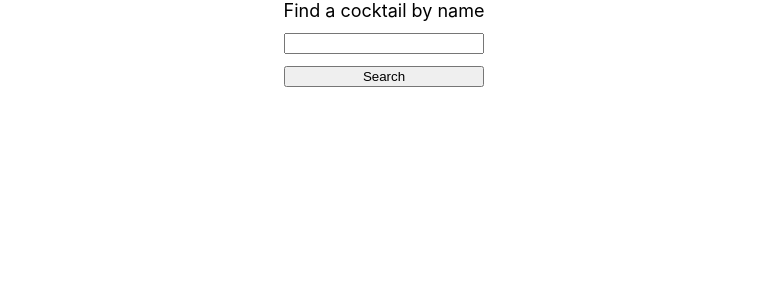
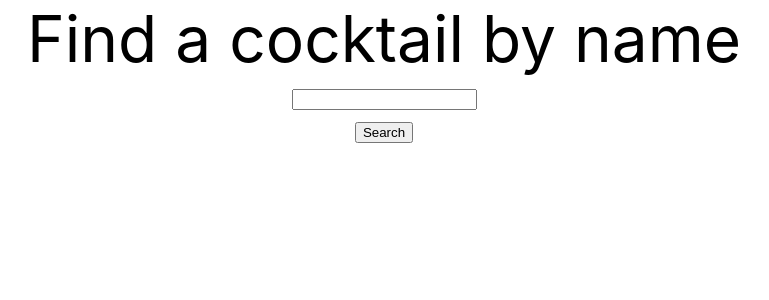
Before and after one commit to vassd/the-cocktail-db, a React (Create React App) app: page / in a window 1280 px wide. Shown: the top 300 px of the page, without its empty margins (256-1025 px from the left). Built offline with nearby package versions, Linux system fonts and the light colour scheme.

Commit message:
feat: handle img error, resposive design, csp

```diff
--- a/public/index.html
+++ b/public/index.html
@@ -8,6 +8,7 @@
             name="description"
             content="An application to see drinks and cocktails from around the world."
     />
+    <meta http-equiv="Content-Security-Policy" content="img-src https://* 'self'; script-src 'self'; object-src 'none'">
 
     <link rel="icon" href="%PUBLIC_URL%/favicon.ico"/>
     <link rel="apple-touch-icon" href="%PUBLIC_URL%/logo128.png"/>
--- a/src/components/SearchForm/SearchForm.scss
+++ b/src/components/SearchForm/SearchForm.scss
@@ -1,18 +1,23 @@
 .search-form {
-    display: flex;
-    justify-content: center;
-    align-content: center;
-    flex-direction: column;
-    flex-wrap: wrap;
+  flex-wrap: wrap;
+  justify-content: center;
 }
 
 .search-form__label {
-    display: flex;
-    flex-direction: column;
-    text-align: center;
-    font-size: 18px;
+  font-size: 5vw;
+  text-align: center;
 }
 
 .search-form__input {
-    margin: 12px 0 12px 0
+  margin: 12px 0 12px 0
 }
+
+button {
+  margin: auto;
+}
+
+.search-form, .search-form__label {
+  align-items: center;
+  display: flex;
+  flex-direction: column;
+}
--- a/src/components/SearchList/SearchList.scss
+++ b/src/components/SearchList/SearchList.scss
@@ -1,3 +1,3 @@
 .search-list {
-    padding: 0;
+  padding: 0;
 }
--- a/src/components/SearchListItem/SearchListItem.scss
+++ b/src/components/SearchListItem/SearchListItem.scss
@@ -1,22 +1,22 @@
 .search-list__item {
   display: flex;
-}
-
-.search-list__item-figure {
-    flex: 0 0 50%;
 }
 
 .search-list__item-ingredients {
   display: flex;
   flex-direction: column;
+  font-size: 4vw;
   justify-content: center;
   padding: 0;
 }
 
 .search-list__item-figure {
+  flex: 0 0 45%;
+  margin: 40px 6vw;
   max-width: 700px;
 
   figcaption {
+    font-size: 5vw;
     text-align: center;
   }
 }
--- a/src/components/SearchListItem/SearchListItem.tsx
+++ b/src/components/SearchListItem/SearchListItem.tsx
@@ -7,10 +7,15 @@ interface SearchListItemInterface {
     ingredients: string[]
 }
 
-export const SearchListItem: React.FC<SearchListItemInterface> = ({ name, image, ingredients }) => (
+export const SearchListItem: React.FC<SearchListItemInterface> = ({ name, image, ingredients }) => {
+  const handleImageError = (e: React.SyntheticEvent<HTMLImageElement, Event>) => {
+    e.currentTarget.src = `${process.env.PUBLIC_URL}/not-found.png`;
+  };
+
+  return (
     <li className="search-list__item">
       <figure className="search-list__item-figure">
-      <img src={image} alt={name} />
+        <img src={image} alt={name} onError={handleImageError} />
         <figcaption>{name}</figcaption>
       </figure>
       <ul className="search-list__item-ingredients">
@@ -20,3 +25,4 @@ export const SearchListItem: React.FC<SearchListItemInterface> = ({ name, image,
       </ul>
     </li>
   );
+};
--- a/src/index.scss
+++ b/src/index.scss
@@ -1,18 +1,16 @@
 body {
-    margin: 0;
-    font-family: -apple-system, BlinkMacSystemFont, 'Segoe UI', 'Roboto', 'Oxygen',
-    'Ubuntu', 'Cantarell', 'Fira Sans', 'Droid Sans', 'Helvetica Neue',
-    sans-serif;
-    -webkit-font-smoothing: antialiased;
-    -moz-osx-font-smoothing: grayscale;
+  -moz-osx-font-smoothing: grayscale;
+  -webkit-font-smoothing: antialiased;
+  font-family: -apple-system, BlinkMacSystemFont, 'Segoe UI', 'Roboto', 'Oxygen', 'Ubuntu', 'Cantarell', 'Fira Sans',
+  'Droid Sans', 'Helvetica Neue', sans-serif;
+  margin: 0;
 }
 
 code {
-    font-family: source-code-pro, Menlo, Monaco, Consolas, 'Courier New',
-    monospace;
+  font-family: source-code-pro, Menlo, Monaco, Consolas, 'Courier New', monospace;
 }
 
 img {
-    max-width: 100%;
-    height: auto;
+  height: auto;
+  max-width: 100%;
 }
```
Also changed, not shown: public/not-found.png (added). Lines whose indentation alone changed are shown as unchanged.
